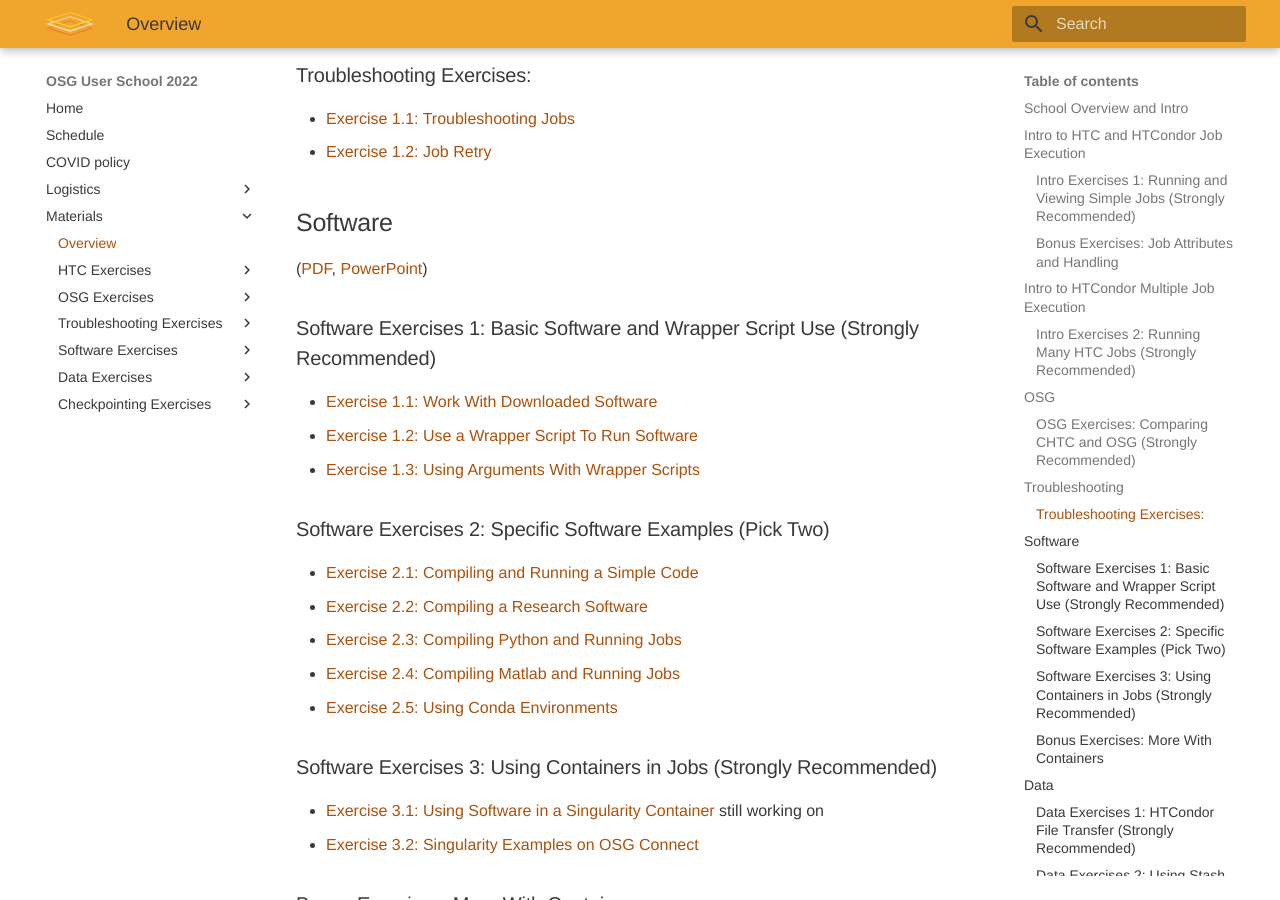
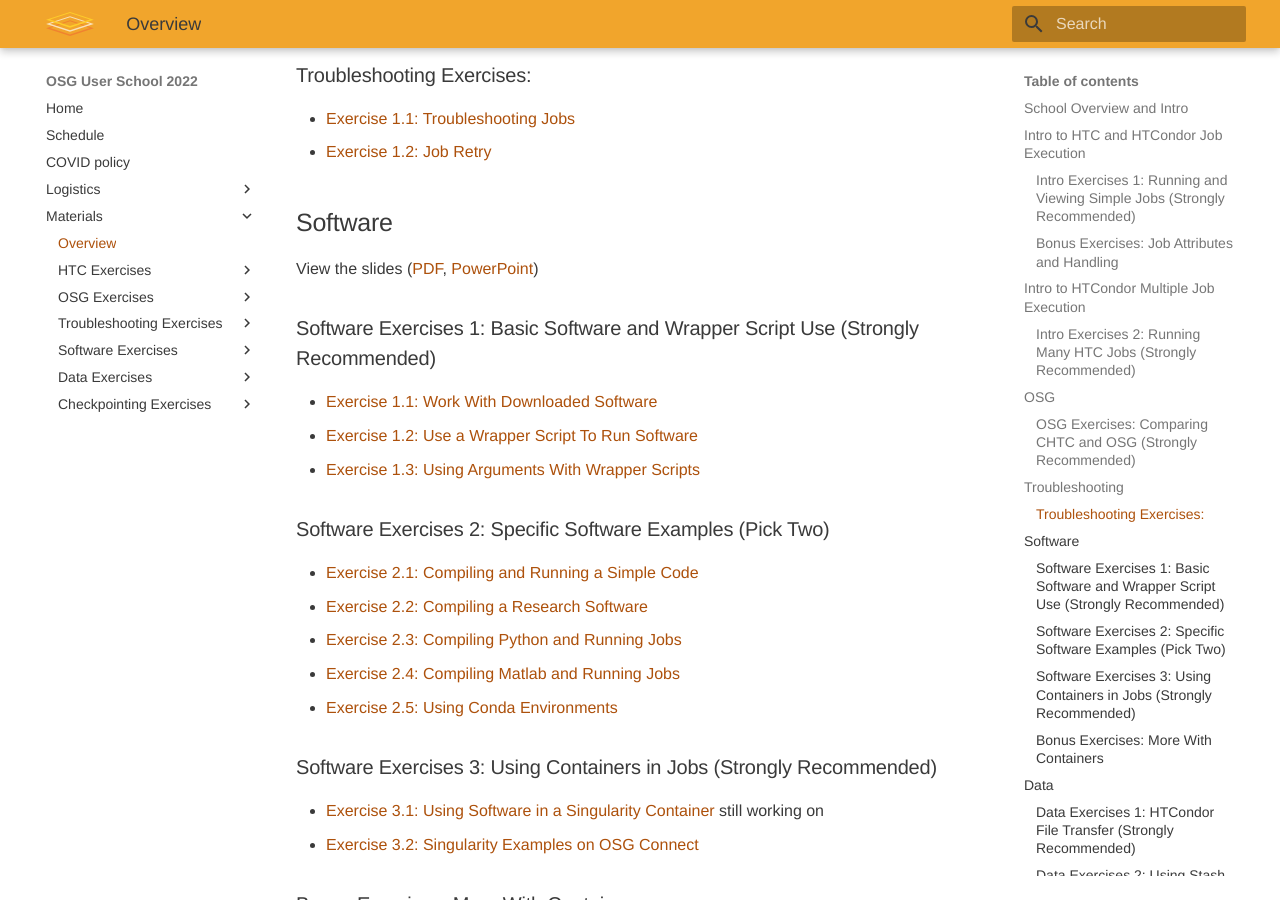
Before and after one commit to showmic09/user-school-2022, an MkDocs documentation site: the page built from docs/materials/index.md, in a window 1280 px wide and 900 px high, scrolled down 1568 px. Built offline with MkDocs 1.6.1 and Material for MkDocs 9.7.7, drawn with Linux system fonts in a browser that asks for light colours.

Commit message:
Fixed software slide links

```diff
--- a/docs/materials/index.md
+++ b/docs/materials/index.md
@@ -70,8 +70,9 @@
 
 ## Software
 
-([PDF](troubleshooting/files/osgus22-software.pdf),
-[PowerPoint](troubleshooting/files/osgus22-software.pptx))
+View the slides
+([PDF](software/files/osgus22-software.pdf),
+[PowerPoint](software/files/osgus22-software.pptx))
 
 ### Software Exercises 1: Basic Software and Wrapper Script Use (Strongly Recommended)
 
```
